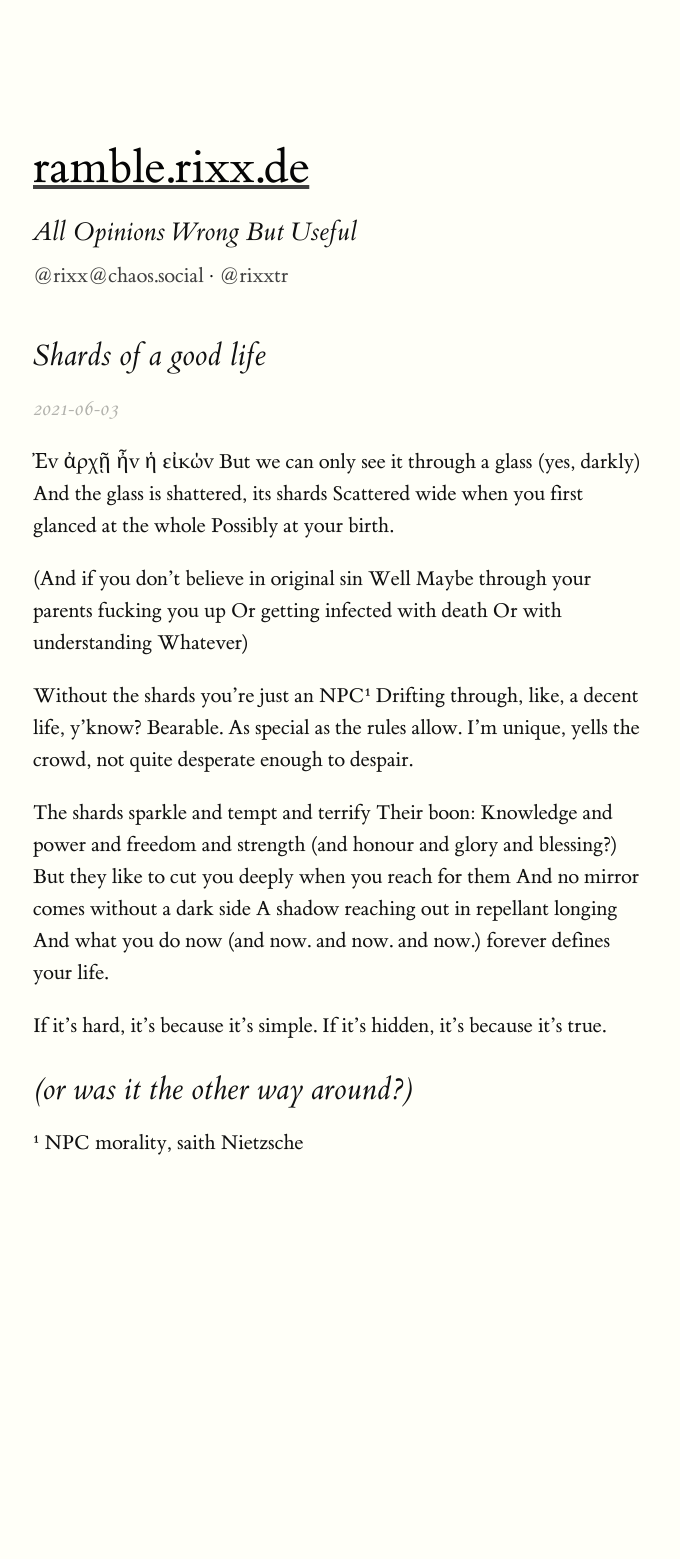
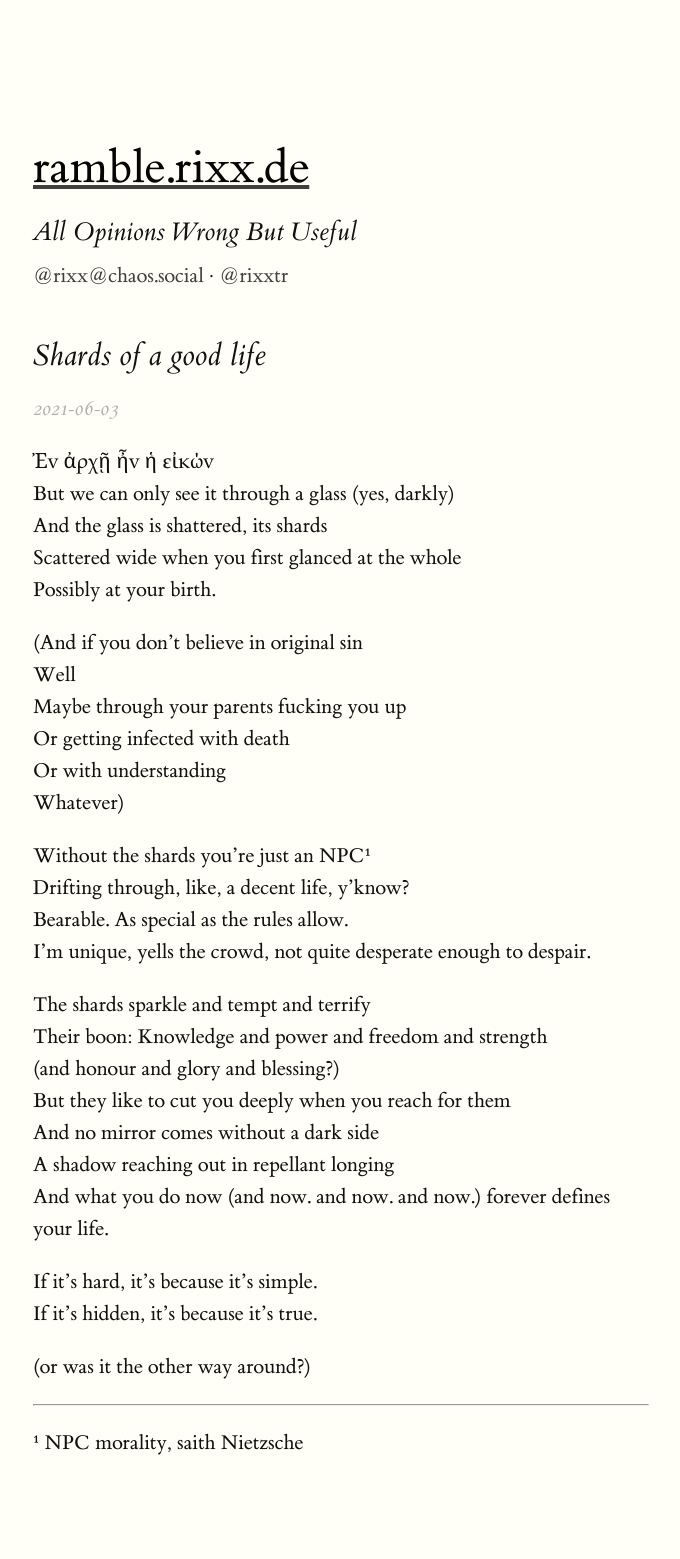
Before and after one commit to rixx/ramble, a Jekyll site: the page built from _posts/2021-06-03-gathering-shards-of-a-good-life.md, in a window 1280 px wide. Shown: the whole page, without its empty margins (127-807 px from the left). Built offline with Jekyll 4.4.1, drawn with Linux system fonts in a browser that asks for light colours; before the commit the page ends 1259 px from its top, so only the background shows below that.

Commit message:
Fix formatting

```diff
--- a/_posts/2021-06-03-gathering-shards-of-a-good-life.md
+++ b/_posts/2021-06-03-gathering-shards-of-a-good-life.md
@@ -5,37 +5,38 @@ summary: ''
 title: Shards of a good life
 ---
 
-Ἐν ἀρχῇ ἦν ἡ εἰκών
-But we can only see it through a glass (yes, darkly)
-And the glass is shattered, its shards
-Scattered wide when you first glanced at the whole
-Possibly at your birth.
+Ἐν ἀρχῇ ἦν ἡ εἰκών<br>
+But we can only see it through a glass (yes, darkly)<br>
+And the glass is shattered, its shards<br>
+Scattered wide when you first glanced at the whole<br>
+Possibly at your birth.<br>
 
-(And if you don't believe in original sin
-Well
-Maybe through your parents fucking you up
-Or getting infected with death
-Or with understanding
-Whatever)
+(And if you don't believe in original sin<br>
+Well<br>
+Maybe through your parents fucking you up<br>
+Or getting infected with death<br>
+Or with understanding<br>
+Whatever)<br>
 
-Without the shards you're just an NPC¹
-Drifting through, like, a decent life, y'know?
-Bearable. As special as the rules allow.
-I'm unique, yells the crowd, not quite desperate enough to despair.
+Without the shards you're just an NPC¹<br>
+Drifting through, like, a decent life, y'know?<br>
+Bearable. As special as the rules allow.<br>
+I'm unique, yells the crowd, not quite desperate enough to despair.<br>
 
-The shards sparkle and tempt and terrify
-Their boon: Knowledge and power and freedom and strength
-(and honour and glory and blessing?)
-But they like to cut you deeply when you reach for them
-And no mirror comes without a dark side
-A shadow reaching out in repellant longing
-And what you do now (and now. and now. and now.) forever defines your life.
+The shards sparkle and tempt and terrify<br>
+Their boon: Knowledge and power and freedom and strength<br>
+(and honour and glory and blessing?)<br>
+But they like to cut you deeply when you reach for them<br>
+And no mirror comes without a dark side<br>
+A shadow reaching out in repellant longing<br>
+And what you do now (and now. and now. and now.) forever defines your life.<br>
 
 
-If it's hard, it's because it's simple.
-If it's hidden, it's because it's true.
+If it's hard, it's because it's simple.<br>
+If it's hidden, it's because it's true.<br>
 
-(or was it the other way around?)
-----
+(or was it the other way around?)<br>
+
+--------
 
 ¹ NPC morality, saith Nietzsche
```
